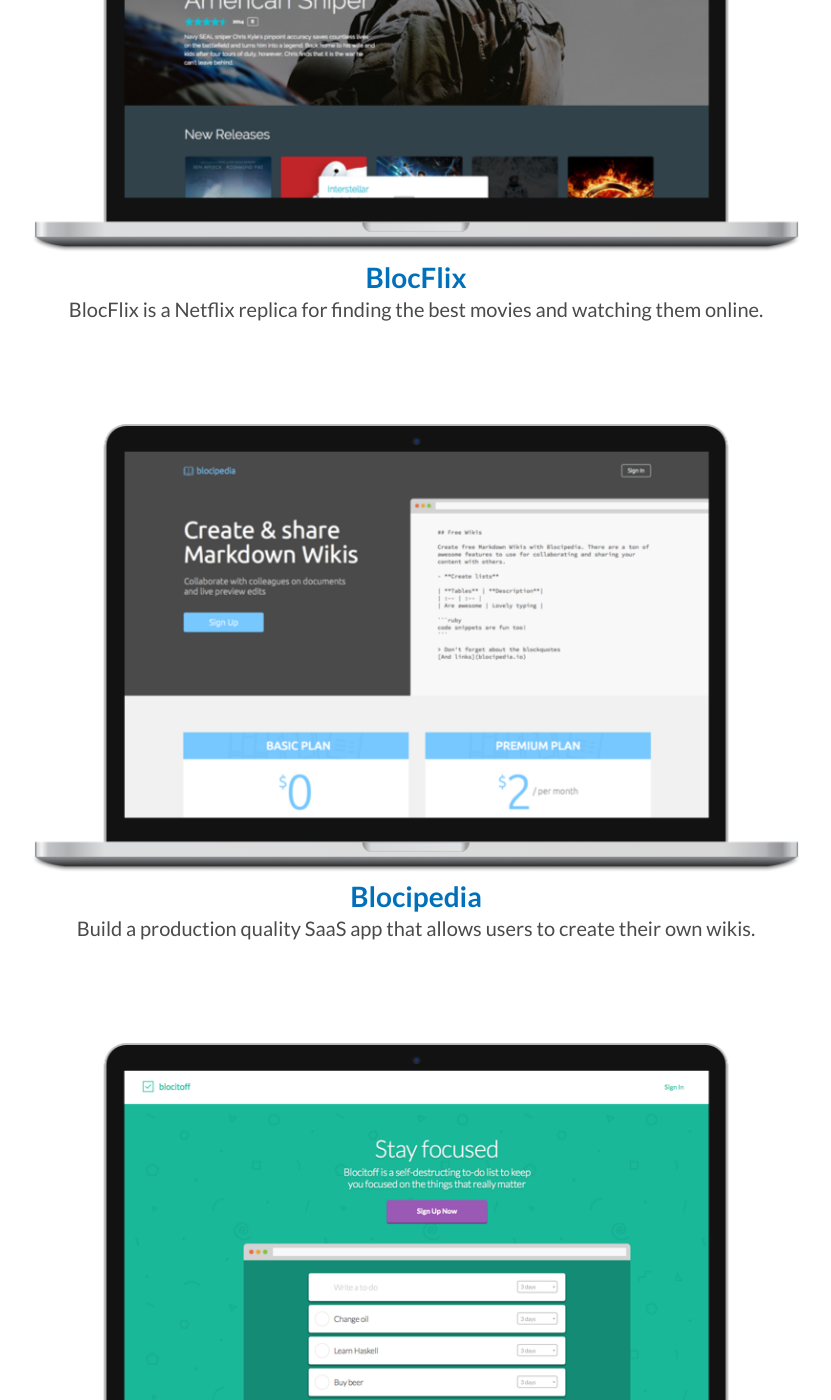
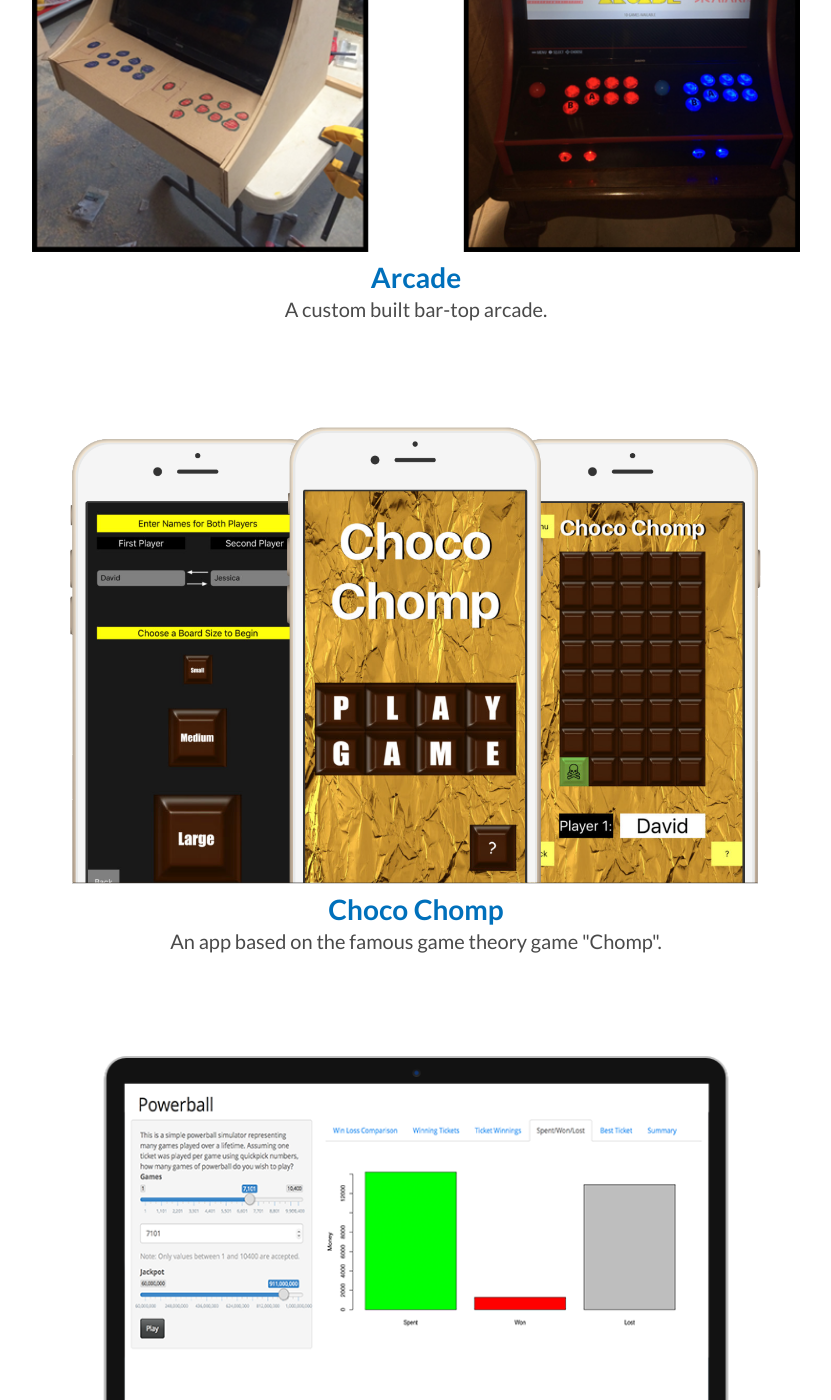
Before and after one commit to Bloc/portfolio-kami, a Jekyll site: the page built from index.html, in a window 1280 px wide and 1400 px high, scrolled down 1005 px. Shown: the whole window, without its empty margins (224-1055 px from the left). Built offline with Jekyll 4.4.1, drawn with Linux system fonts in a browser that asks for light colours; nearby versions of some CDN libraries; the list of posts is cut into pages by our own code; some of the changed text lies outside the part shown.

Commit message:
Completed Stratified Project

```diff
--- a/_config.yml
+++ b/_config.yml
@@ -11,7 +11,7 @@
   # Header and footer text
   header_text: >
      <h1>I like to make things that people can use.</h1>
-     <p>R, JAVASCRIPT, HTML, CSS, SWIFT</p>
+     <p>R, JAVASCRIPT, HTML, CSS, SWIFT, PROJECTS</p>
   header_text_feature_image:
   footer_text: >
    Powered by <a href="http://jekyllrb.com">Jekyll</a> and made with love.
@@ -33,7 +33,7 @@
   soundcloud:
   stack_exchange:  # Full URL
   steam:
-  tumblr: dvcv92
+  tumblr: dvcv92-blog
   twitter: dvcvApps
   wordpress:
   youtube:
--- a/_portfolio/blocitoff.md
+++ b/_portfolio/chomp.md
@@ -1,13 +1,13 @@
 ---
 layout: post
-title: Blocitoff
-thumbnail-path: "img/blocitoff.png"
-short-description: Build a self-destructing to-do list application.
+title: Choco Chomp
+thumbnail-path: "img/chomp.png"
+short-description: An app based on the famous game theory game "Chomp".
 
 ---
 
 {:.center}
-![]({{ site.baseurl }}/img/blocitoff.png)
+![]({{ site.baseurl }}/img/chomp.png)
 
 ## Explanation
 
--- a/_portfolio/blocipedia.md
+++ b/_portfolio/powerball.md
@@ -1,13 +1,13 @@
 ---
 layout: post
-title: Blocipedia
-thumbnail-path: "img/blocipedia.png"
-short-description: Build a production quality SaaS app that allows users to create their own wikis.
+title: Powerball Simulator
+thumbnail-path: "img/powerball.png"
+short-description: A simple powerball simulator representing many games played over a lifetime.
 
 ---
 
 {:.center}
-![]({{ site.baseurl }}/img/blocipedia.png)
+![]({{ site.baseurl }}/img/powerball.png)
 
 ## Explanation
 
--- a/_portfolio/blocflix.md
+++ b/_portfolio/textDestroyer.md
@@ -1,13 +1,13 @@
 ---
 layout: post
-title: BlocFlix
-thumbnail-path: "img/blocflix.png"
-short-description: BlocFlix is a Netflix replica for finding the best movies and watching them online.
+title: Text Destroyer
+thumbnail-path: "img/text-destroyer.png"
+short-description: A sticker app to destroy your friends text.
 
 ---
 
 {:.center}
-![]({{ site.baseurl }}/img/blocflix.png)
+![]({{ site.baseurl }}/img/text-destroyer.png)
 
 ## Explanation
 
--- a/index.html
+++ b/index.html
@@ -6,7 +6,7 @@
 
   <div class="work">
     <h2>My Work</h2>
-    {% for project in site.portfolio limit:3 %}
+    {% for project in site.portfolio limit:10 %}
     <div class="project">
       <div class="project-thumb">
         <a href="{{ project.url | prepend: site.baseurl }}">
```
Also changed, not shown: _portfolio/arcade.md (added, +34 -0 lines), _portfolio/stratified.md (added, +175 -0 lines), _posts/2014-11-28-markdown-and-html.md (+6 -0 lines), img/arcade.png (added), img/blocflix.png (deleted), img/blocipedia.png (deleted), img/blocitoff.png (deleted), img/chomp.png (added), img/powerball.png (added), img/stratified.png (added), img/text-destroyer.png (added).
